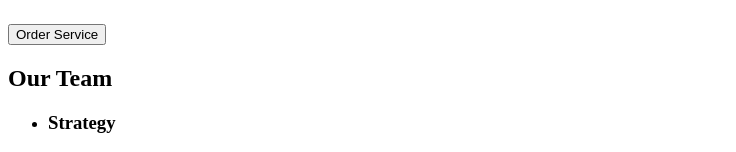
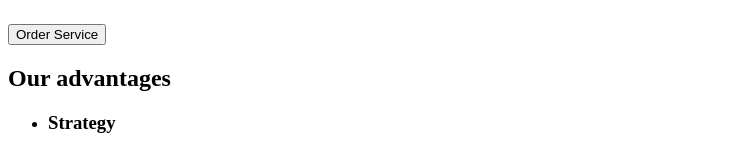
Before and after one commit to MikhailRozhenko/goit-markup-hw-01-, a plain HTML site: page index.html in a window 1280 px wide. Shown: the part 191-343 px from the top of the page, without its empty margins (0-736 px from the left). Drawn offline with Linux system fonts and the light colour scheme.

Commit message:
commit advanteges

```diff
--- a/index.html
+++ b/index.html
@@ -35,7 +35,7 @@
 
       <!-- section advantages -->
       <section>
-        <h2>Our Team</h2>
+        <h2>Our advantages</h2>
         <ul>
           <li>
             <h3>Strategy</h3>
```
